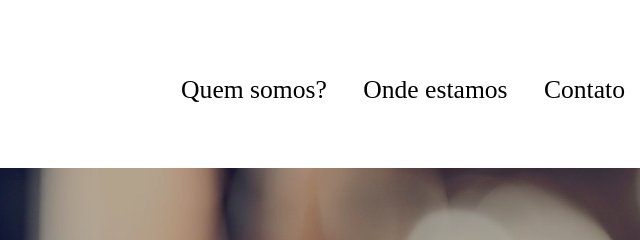
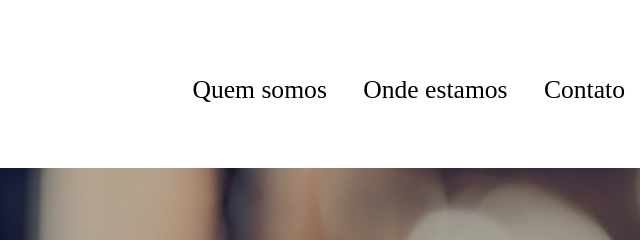
Before and after one commit to IslanCarlos/Projeto-Code-Caf-, a plain HTML site: page index.html in a window 1280 px wide. Shown: the top 240 px of the page, 640-1280 px from the left. Drawn offline with Linux system fonts and the light colour scheme; files whose address does not match are found by name; a web font is replaced by a local one.

Commit message:
Corrigido

```diff
--- a/index.html
+++ b/index.html
@@ -32,7 +32,7 @@
 
       <nav>
         <ul>
-          <li><a href="#quem-somos">Quem somos?</a></li>
+          <li><a href="#quem-somos">Quem somos</a></li>
           <li><a href="#onde-estamos">Onde estamos</a></li>
           <li><a href="#contato">Contato</a></li>
         </ul>
```
